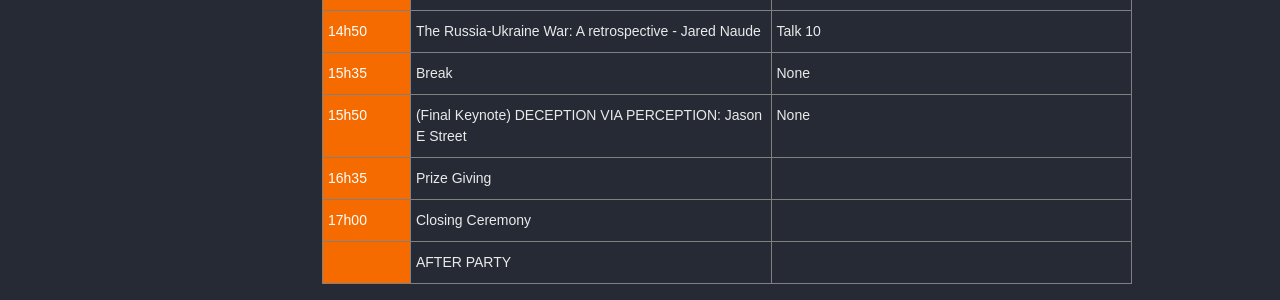
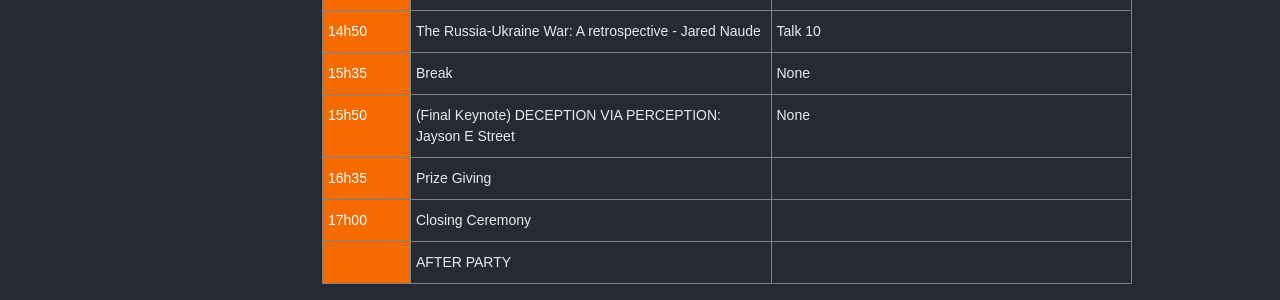
Before and after one commit to bsidescapetown/bsidescapetown.github.io, a Jekyll site: the page built from _pages/bsides-conf/2022.md, in a window 1280 px wide and 900 px high, scrolled down 2278 px. Shown: the part 153-453 px from the top of the window. Built offline with Jekyll 4.4.1, drawn with Linux system fonts in a browser that asks for light colours; cached includes are drawn as plain includes; comment, search, counter and statistics services are not loaded.

Commit message:
Fix Jayson

```diff
--- a/_pages/bsides-conf/2022.md
+++ b/_pages/bsides-conf/2022.md
@@ -123,7 +123,7 @@ More about the venue [here]({{ site.baseurl }}{% link _pages/bsides-conf/2022-lo
   </tr>
   <tr>
     <td class="tg-tyfk">15h50</td>
-    <td class="tg-0pky">(Final Keynote) DECEPTION VIA PERCEPTION: Jason E Street</td>
+    <td class="tg-0pky">(Final Keynote) DECEPTION VIA PERCEPTION: Jayson E Street</td>
     <td class="tg-0pky">None</td>
   </tr>
   <tr>
```
